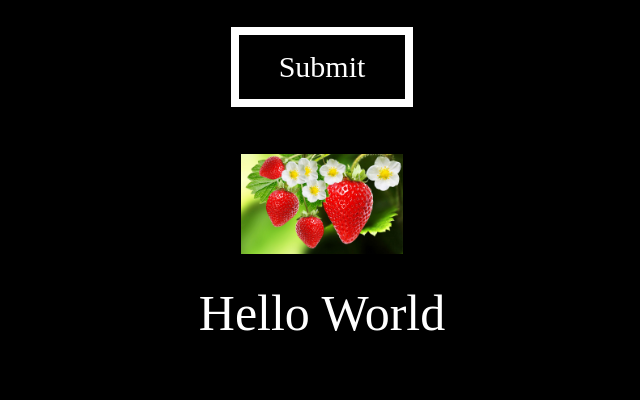
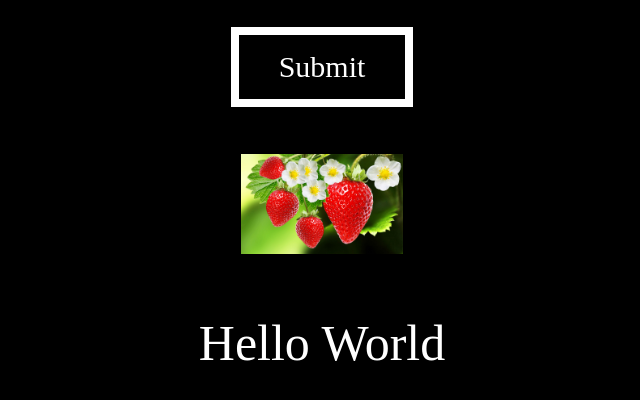
Before and after one commit to staten-island-tech/hover-effects-J0hns0n-Wang, a plain HTML site: page index.html in a window 1280 px wide. Shown: the whole page, without its empty margins (200-840 px from the left). Drawn offline with Linux system fonts and the light colour scheme.

Commit message:
not done

```diff
--- a/_hello-world.scss
+++ b/_hello-world.scss
@@ -4,6 +4,7 @@
   color: white;
   font-size: 5rem;
   transition: all 0.3s;
+  margin: 3rem auto;
 }
 
 .text-effect:hover {
```
Also changed, not shown: style.css, 1 other file.
